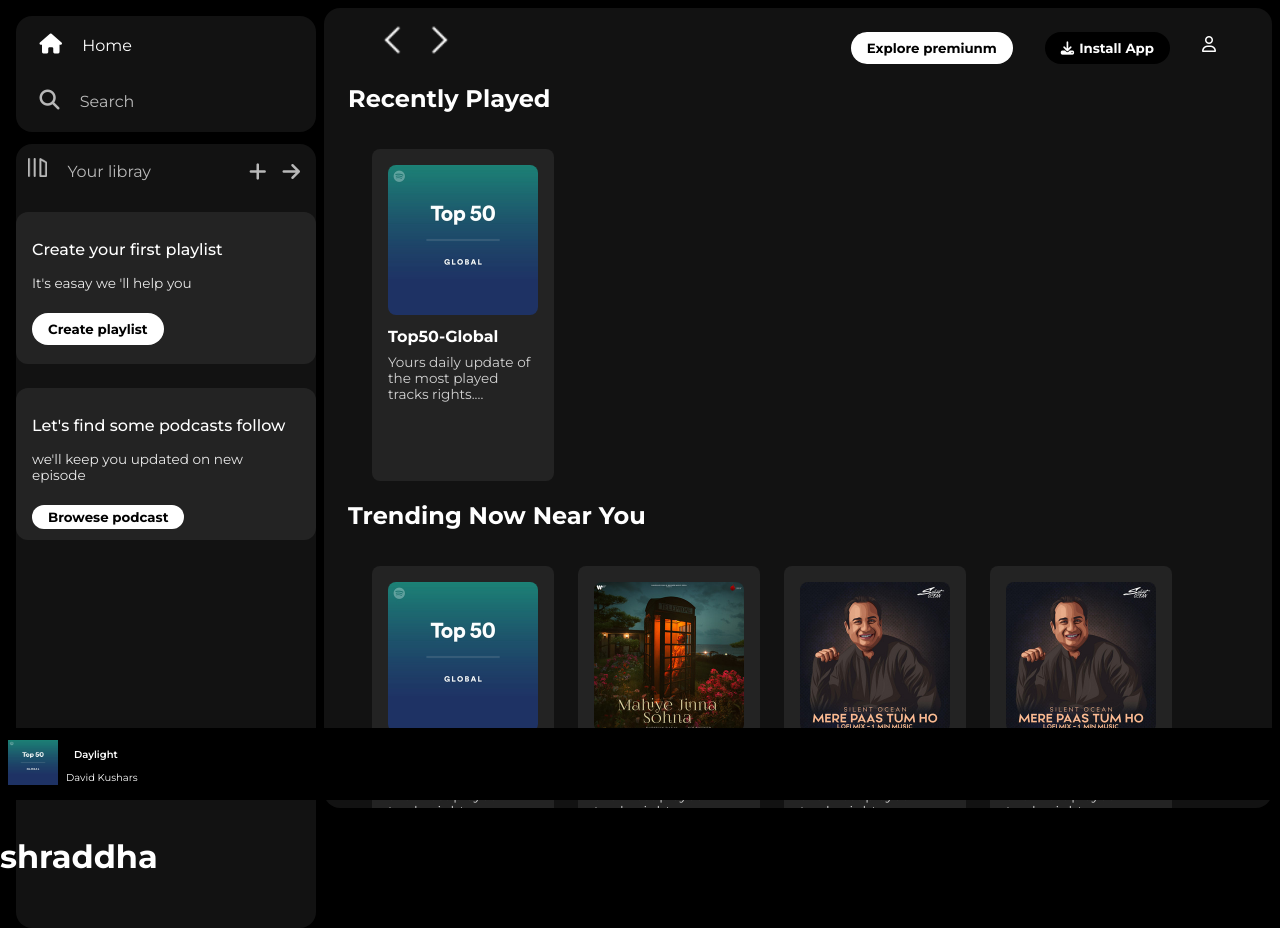
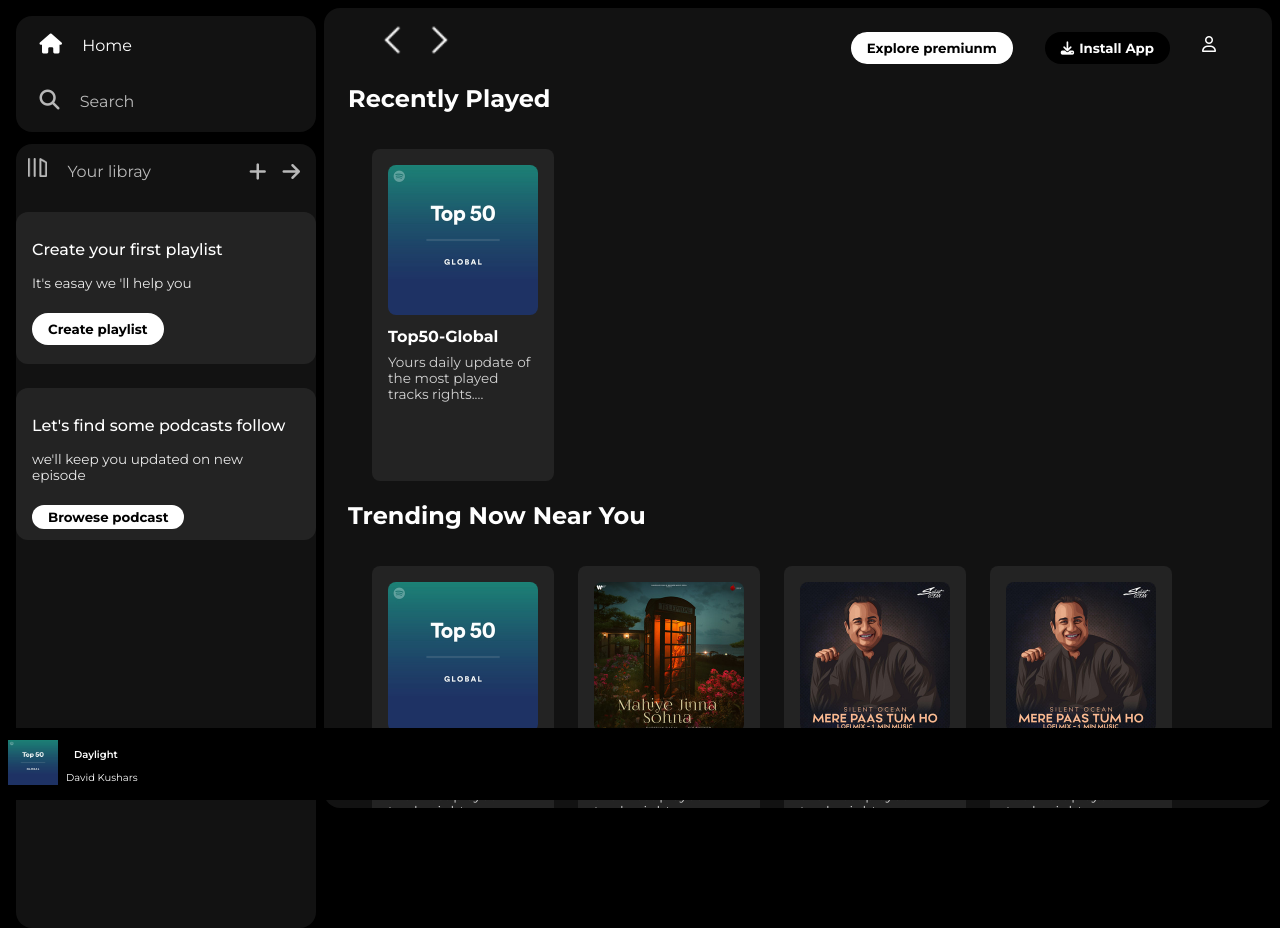
Before and after one commit to shraddha-ravankar/spotifyclone, a plain HTML site: page index.html in a window 1280 px wide. Drawn offline with Linux system fonts and the light colour scheme.

Commit message:
no change

```diff
--- a/index.html
+++ b/index.html
@@ -206,7 +206,7 @@
         </div>
     </div>
 
-  <h1> shraddha</h1>
+
 
 </body>
 
```
